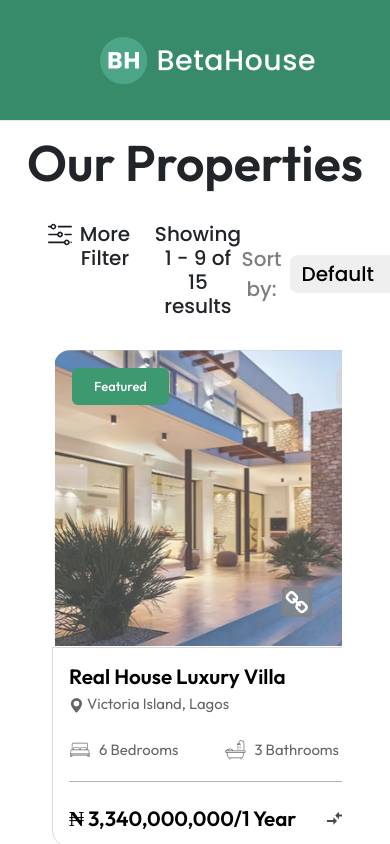
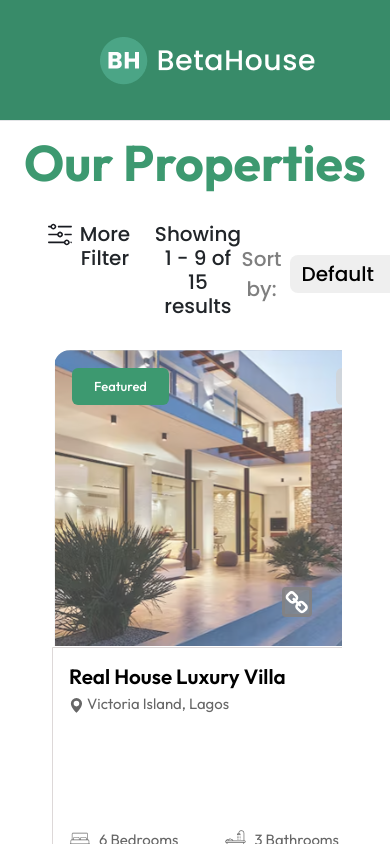
Before and after one commit to Ezekiel-web-dev-17/betahouse, a React (Vite) app in the folder client/: page /properties in a window 390 px wide. Shown: the top 844 px of the page. Built offline with nearby package versions, Linux system fonts and the light colour scheme; no server answers.

Commit message:
made discover section of home page responsive

```diff
--- a/client/src/pages/home/Homepage.css
+++ b/client/src/pages/home/Homepage.css
@@ -154,4 +154,12 @@ header > p {
     border-radius: 8px;
     line-height: 35px;
   }
+
+  .small-screen {
+    display: none;
+  }
+
+  .caro-discover {
+    padding-inline: 10px;
+  }
 }
--- a/client/src/pages/home/Homepage.jsx
+++ b/client/src/pages/home/Homepage.jsx
@@ -49,7 +49,7 @@ const Homepage = () => {
           <Showcase />
         </section>
         <section className="discover-sect mb-5 pb-5">
-          <h2 className="mt-3 pt-3  pb-3 mb-5">
+          <h2 className="mt-3 pt-3  pb-3 mb-5" style={{ color: "#3d9970" }}>
             Discover Our Popular Properties
           </h2>
 
@@ -82,7 +82,12 @@ const Homepage = () => {
                 }}
               >
                 {cards.map((card, i) => (
-                  <div key={i} className="position-relative">
+                  <div
+                    key={i}
+                    className={`position-relative ${
+                      i >= 4 ? "small-screen" : ""
+                    }`}
+                  >
                     <img
                       src={card.src}
                       width="290px"
--- a/client/src/pages/properties/Properties.css
+++ b/client/src/pages/properties/Properties.css
@@ -1,9 +1,19 @@
-.properties {
+.properties h2 {
   font-family: Outfit;
-  font-weight: 600;
   font-size: 50px;
   line-height: 54px;
   text-align: center;
   vertical-align: middle;
   text-transform: capitalize;
+  color: #3d9970;
 }
+
+.properties .mb-3 {
+  height: 120px;
+}
+
+@media (max-width: 375px) {
+  .properties .mb-3 {
+    height: 60px;
+  }
+}
--- a/client/src/pages/properties/Properties.jsx
+++ b/client/src/pages/properties/Properties.jsx
@@ -4,12 +4,9 @@ import Showcase from "../../components/showcase/Showcase";
 
 const Properties = () => {
   return (
-    <div className="">
-      <div
-        className="w-100 mb-3"
-        style={{ height: "120px", background: "#3d9970" }}
-      ></div>
-      <h2 className="properties ">Our Properties</h2>
+    <div className="properties">
+      <div className="w-100 mb-3" style={{ background: "#3d9970" }}></div>
+      <h2 className=" fw-bold">Our Properties</h2>
       <div className="d-flex flex-column gap-5">
         <Showcase />
       </div>
```
